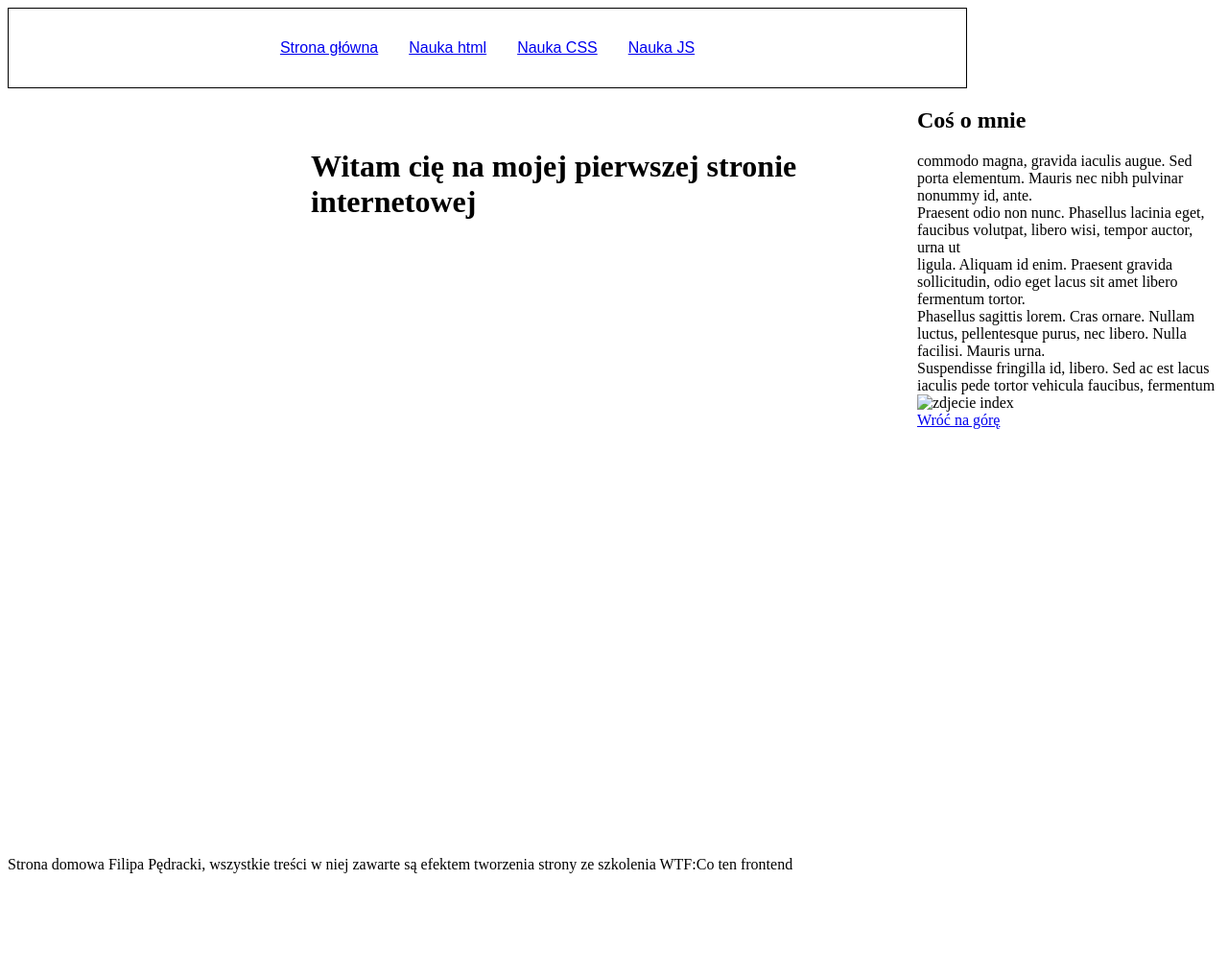
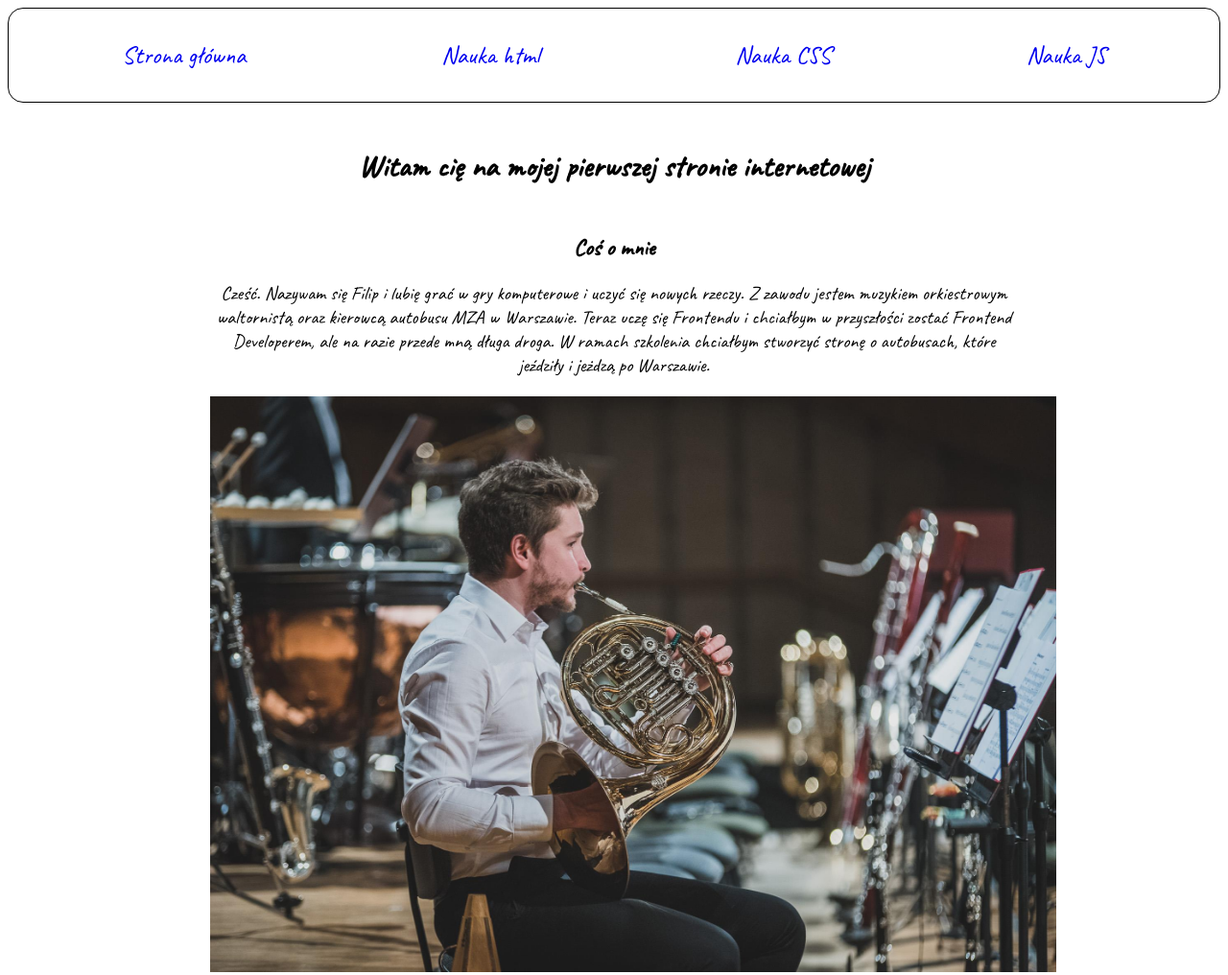
Before and after one commit to filip-pedracki/homepage, a plain HTML site: page index.html in a window 1280 px wide. Shown: the top 1016 px of the page at 96% size. Before the commit the page ends 918 px from the top, so only its background shows below. Drawn offline with Linux system fonts and the light colour scheme; files whose address does not match are found by name.

Commit message:
next changes in my page

```diff
--- a/CSS/style.css
+++ b/CSS/style.css
@@ -7,55 +7,57 @@ html {
 *:after {
   box-sizing: inherit;
 }
-
 .body {
 
-
-}
-.main {
-  display: grid;
-  grid-template-columns: 25% 25% 25% 25%;
-  grid-template-rows: 25% 25% 25% 25%;
-  height: 100vh;
-}
-.header-navigation {
-  border: black;
-  border-width: 1px;
-  border-style: solid;
-  padding: 16px;
-  display: flex;
-  flex-direction: column;
-  justify-content: center;
-  align-items: center;
-  width: 1000px;
-
-
-
+  font-family: 'Caveat', cursive;
 
 }
 .navigation {
+  background-color: white;
+  margin-bottom: 16px;
+  border-width: 1px;
+  border-style: solid;
   display: flex;
+  flex-direction: row;
+  padding: 16px;
+  justify-content: space-around;
+  position: sticky;
+  top: 0;
+  font-size: 26px;
+  border-radius: 16px;
 }
 .navigation__link {
   padding: 16px;
-  font-family: "Ubuntu", sans-serif;
+  text-decoration: none;
+}
+
+.main {
+  display: grid;
+  grid-template-columns: repeat(6, 1fr);
+  grid-template-rows: 100px;
 }
 .main__header {
   grid-column-start: 2;
-  grid-column-end: 4;
+  grid-column-end: 6;
   display: flex;
   justify-content: center;
   align-items: center;
   background-color: white;
+  font-family: 'Caveat', cursive;
 }
-.main__title {
+.section{
+  grid-row-start: 2 ;
+  grid-row-end: 3;
+  grid-column-start: 2 ;
+  grid-column-end: 6;
+  text-align: center;
+}
+.article__disription{
+  font-size: 20px;
+}
+.image-index{
+  width: 882px;
+  height: 600px;
   display: flex;
-  justify-content: center;
-  align-items: center;
+  margin-bottom: 16px;
 }
-.section {
-}
-.article {
-}
-.footer {
-}
--- a/index.html
+++ b/index.html
@@ -1,35 +1,22 @@
 <!DOCTYPE html>
 <html lang="pl">
+
 <head>
   <meta charset="UTF-8" />
   <meta name="viewport" content="width=device-width, initial-scale=1.0" />
   <title>homepage</title>
   <link rel="stylesheet" href="CSS/style.css">
+  <link href="https://fonts.googleapis.com/css2?family=Caveat&display=swap" rel="stylesheet">
 </head>
 
-  <body class="body  id="top">
-    <header class="header-navigation">
+<body class="body">
   <nav class="navigation">
-        <a class="navigation__link" href="index.html"
-          >Strona główna</a
-        >
-        <a
-          class="navigation__link"
-          href="nauka_html.html"
-          >Nauka html</a
-        >
-        <a
-          class="navigation__link"
-          href="nauka_css.html"
-          >Nauka CSS</a
-        >
-        <a
-          class="navigation__link"
-          href="nauka_js.html"
-          >Nauka JS</a
-        >
+    <a class="navigation__link" href="index.html">Strona główna</a>
+    <a class="navigation__link" href="nauka_html.html">Nauka html</a>
+    <a class="navigation__link" href="nauka_css.html">Nauka CSS</a>
+    <a class="navigation__link" href="nauka_js.html">Nauka JS</a>
   </nav>
-    </header>
+
 
   <main class="main">
     <header class="main__header">
@@ -44,26 +31,19 @@
       </h2>
       <article class="article">
         <p class="article__disription">
-            commodo magna, gravida iaculis augue. Sed porta elementum. Mauris
-            nec nibh pulvinar nonummy id, ante.<br />
-            Praesent odio non nunc. Phasellus lacinia eget, faucibus volutpat,
-            libero wisi, tempor auctor, urna ut<br />
-            ligula. Aliquam id enim. Praesent gravida sollicitudin, odio eget
-            lacus sit amet libero fermentum tortor.<br />
-            Phasellus sagittis lorem. Cras ornare. Nullam luctus, pellentesque
-            purus, nec libero. Nulla facilisi. Mauris urna.<br />
-            Suspendisse fringilla id, libero. Sed ac est lacus iaculis pede
-            tortor vehicula faucibus, fermentum<br />
-
-            <img
-              class="image"
-              src="IMG/zdjecie.jpeg"
-              alt="zdjecie index"
-            /><br />
-            <a class="back-to-top" href="#top">Wróć na górę</a>
+          Cześć. Nazywam się Filip i lubię grać w gry komputerowe i uczyć się nowych
+          rzeczy. Z zawodu jestem muzykiem orkiestrowym waltornistą oraz
+          kierowcą autobusu MZA w Warszawie.
+          Teraz uczę się Frontendu i chciałbym w przyszłości zostać Frontend Developerem,
+          ale na razie przede mną długa droga. W ramach szkolenia chciałbym stworzyć stronę o autobusach, które jeździły
+          i jeżdzą po Warszawie.
         </p>
       </article>
+      <div>
+        <img class="image-index" src="/IMG/zdjęcie_z_rogiem.jpg" alt="zdjecie Filip">
+      </div>
     </section>
+
   </main>
 
   <footer class="footer" id="footer">
@@ -72,4 +52,5 @@
   </footer>
   <script src="main.js"></script>
 </body>
+
 </html>
```
Lines whose indentation alone changed are shown as unchanged.
